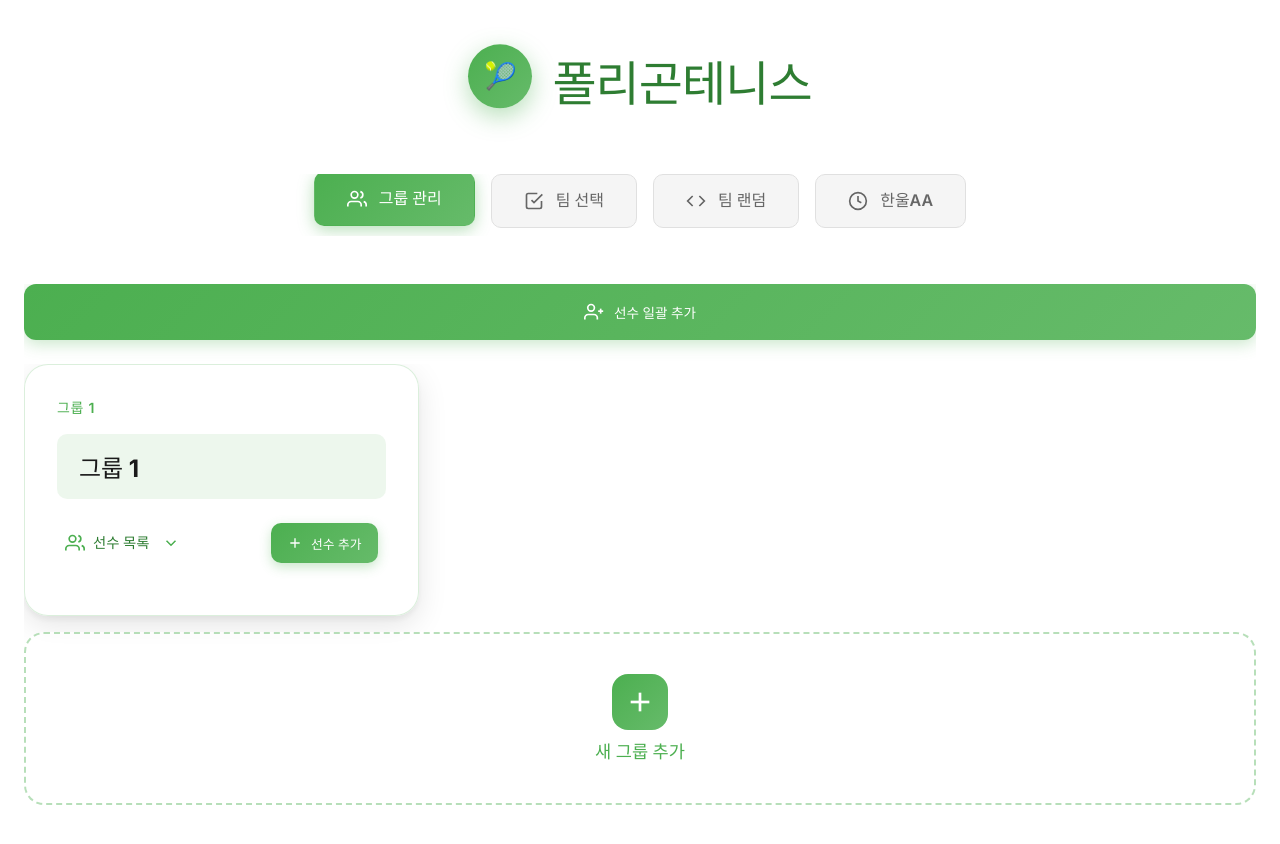
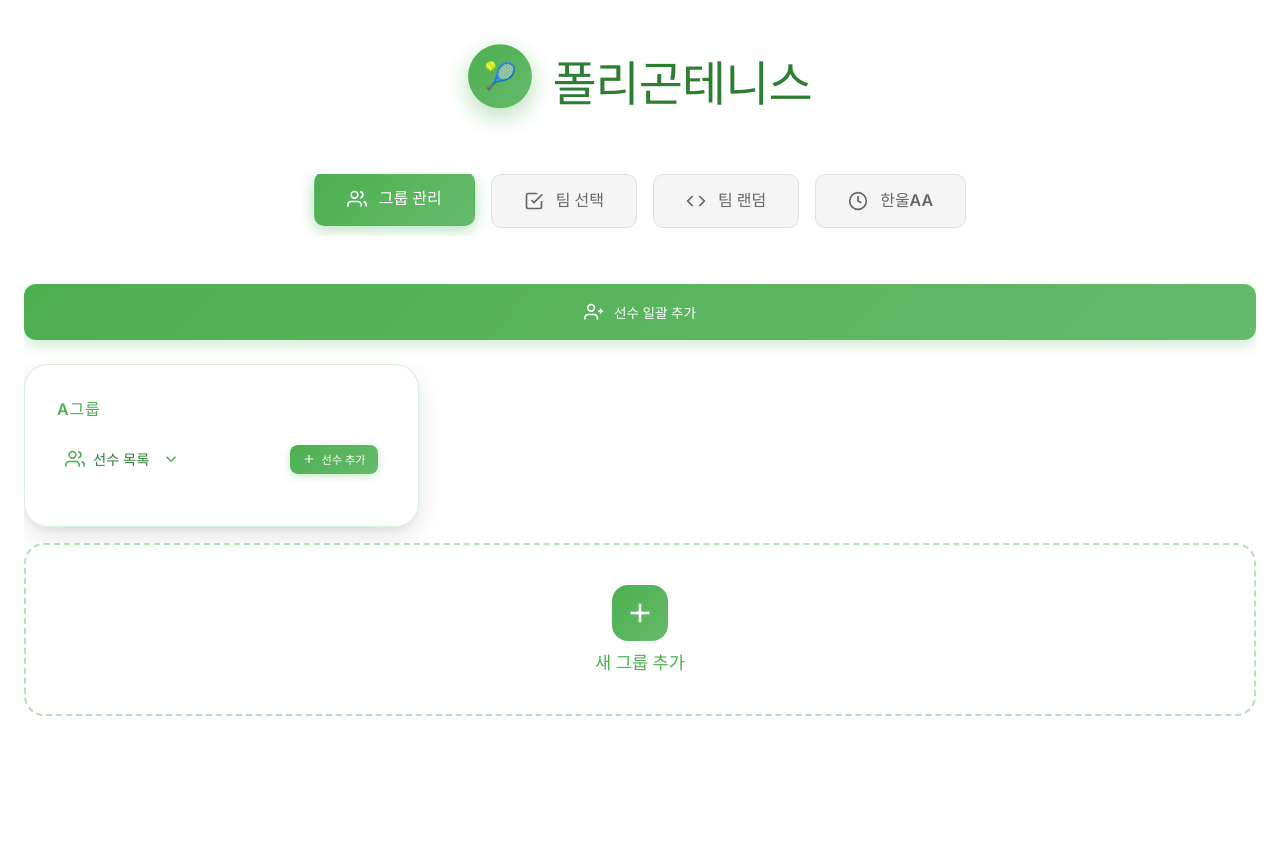
Before and after one commit to jojinhyeong/polygonTennis, a Vue app: page / in a window 1280 px wide. Shown: the top 844 px of the page. After the commit the page ends 800 px from the top, so only its background shows below. Built offline with nearby package versions, Linux system fonts and the light colour scheme.

Commit message:
그룹 A~Z 변경

```diff
--- a/src/App.vue
+++ b/src/App.vue
@@ -373,11 +373,66 @@
 
 const removeGroup = (groupId) => {
   if (groups.value.length > 1) {
+    // 그룹 삭제 전에 해당 그룹의 대진표 데이터도 삭제
+    removeGroupBracketData(groupId)
+
     groups.value = groups.value.filter(g => g.id !== groupId)
     // watch가 자동으로 저장하지만, 명시적으로도 저장 (비어있는 선수 제거는 하지 않음)
     saveGroupsToStorage(true)
   } else {
     alert('최소 1개의 그룹이 필요합니다.')
+  }
+}
+
+// 그룹 삭제 시 해당 그룹의 대진표 데이터를 로컬 스토리지에서 삭제
+const removeGroupBracketData = (groupId) => {
+  try {
+    // 팀 선택 탭 데이터 삭제
+    const bracketTabData = localStorage.getItem('polygonTennis_bracketTab')
+    if (bracketTabData) {
+      const state = JSON.parse(bracketTabData)
+      if (state.bracketsByGroup && state.bracketsByGroup[groupId]) {
+        delete state.bracketsByGroup[groupId]
+        // selectedViewGroupId가 삭제된 그룹이면 null로 설정
+        if (state.selectedViewGroupId === groupId) {
+          state.selectedViewGroupId = null
+        }
+        localStorage.setItem('polygonTennis_bracketTab', JSON.stringify(state))
+      }
+    }
+
+    // 팀 랜덤 탭 데이터 삭제
+    const randomBracketTabData = localStorage.getItem('polygonTennis_randomBracketTab')
+    if (randomBracketTabData) {
+      const state = JSON.parse(randomBracketTabData)
+      if (state.bracketsByGroup && state.bracketsByGroup[groupId]) {
+        delete state.bracketsByGroup[groupId]
+        // selectedViewGroupId가 삭제된 그룹이면 null로 설정
+        if (state.selectedViewGroupId === groupId) {
+          state.selectedViewGroupId = null
+        }
+        localStorage.setItem('polygonTennis_randomBracketTab', JSON.stringify(state))
+      }
+    }
+
+    // 한울AA 탭 데이터 삭제
+    const kdkTabData = localStorage.getItem('polygonTennis_kdkTab')
+    if (kdkTabData) {
+      const state = JSON.parse(kdkTabData)
+      if (state.kdkMatchesByGroup && state.kdkMatchesByGroup[groupId]) {
+        delete state.kdkMatchesByGroup[groupId]
+        // selectedViewGroupId가 삭제된 그룹이면 null로 설정
+        if (state.selectedViewGroupId === groupId) {
+          state.selectedViewGroupId = null
+        }
+        localStorage.setItem('polygonTennis_kdkTab', JSON.stringify(state))
+      }
+    }
+
+    // 한울AA 시드 데이터 삭제
+    localStorage.removeItem(`polygonTennis_kdkSeeds_${groupId}`)
+  } catch (error) {
+    console.error('그룹 대진표 데이터 삭제 실패:', error)
   }
 }
 
--- a/src/components/BracketTab.vue
+++ b/src/components/BracketTab.vue
@@ -26,7 +26,7 @@
               v-model="selectedGroupId"
               :options="groups"
               placeholder="그룹 선택"
-              :label-formatter="(group) => `${group.name} (${group.players.length}명)`"
+              :label-formatter="(group) => `${getGroupLabel(group.id)} (${group.players.length}명)`"
             />
           </div>
         </div>
@@ -279,7 +279,23 @@
 const getGroupName = (groupId) => {
   if (groupId === 'all') return '전체'
   const group = props.groups.find(g => g.id === groupId)
-  return group ? group.name : `그룹 ${groupId}`
+  return getGroupLabel(groupId)
+}
+
+// 그룹 ID를 알파벳 레이블로 변환 (1 -> A, 2 -> B, ... 26 -> Z)
+const getGroupLabel = (groupId) => {
+  if (groupId >= 1 && groupId <= 26) {
+    return String.fromCharCode(64 + groupId) + '그룹'
+  }
+  // 26개를 초과하면 AA, AB, ... 형식으로 표시
+  let label = ''
+  let num = groupId
+  while (num > 0) {
+    const remainder = (num - 1) % 26
+    label = String.fromCharCode(65 + remainder) + label
+    num = Math.floor((num - 1) / 26)
+  }
+  return label + '그룹'
 }
 
 const handleChampionWinner = ({ winner, winnerTeam }) => {
@@ -373,8 +389,7 @@
 }
 
 const selectedGroupName = computed(() => {
-  const group = props.groups.find(g => g.id === selectedGroupId.value)
-  return group ? group.name : ''
+  return getGroupLabel(selectedGroupId.value)
 })
 
 const availablePlayers = computed(() => {
@@ -417,7 +432,7 @@
   }
 
   if (group.players.filter(p => p.name && p.name.trim()).length < 4) {
-    alert(`${group.name}에는 최소 4명의 선수가 필요합니다.`)
+    alert(`${getGroupLabel(group.id)}에는 최소 4명의 선수가 필요합니다.`)
     return
   }
 
@@ -580,7 +595,7 @@
   const players = selectedPlayers.value.map(name => ({
     name,
     groupId: group.id,
-    groupName: group.name
+    groupName: getGroupLabel(group.id)
   }))
 
   // 기존 대진표를 유지하고 새 그룹만 추가
--- a/src/components/GroupManager.vue
+++ b/src/components/GroupManager.vue
@@ -8,7 +8,7 @@
           class="group-card"
         >
           <div class="card-header">
-            <div class="group-number">그룹 {{ group.id }}</div>
+            <div class="group-number">{{ getGroupLabel(group.id) }}</div>
             <button
               v-if="groups.length > 1"
               class="remove-group-btn"
@@ -20,16 +20,6 @@
                 <line x1="6" y1="6" x2="18" y2="18"></line>
               </svg>
             </button>
-          </div>
-
-          <div class="group-name-section">
-            <input
-              v-model="group.name"
-              class="group-name-input"
-              @blur="updateGroupName(group.id, group.name)"
-              @keyup.enter="$event.target.blur()"
-              placeholder="그룹 이름을 입력하세요"
-            />
           </div>
 
           <div class="players-section">
@@ -57,7 +47,7 @@
                 </svg>
               </div>
               <button class="add-player-btn" @click.stop="addPlayer(group.id)">
-                <svg width="16" height="16" viewBox="0 0 24 24" fill="none" stroke="currentColor" stroke-width="2">
+                <svg width="14" height="14" viewBox="0 0 24 24" fill="none" stroke="currentColor" stroke-width="2">
                   <line x1="12" y1="5" x2="12" y2="19"></line>
                   <line x1="5" y1="12" x2="19" y2="12"></line>
                 </svg>
@@ -146,6 +136,22 @@
   return expandedGroups.value.has(groupId)
 }
 
+// 그룹 ID를 알파벳 레이블로 변환 (1 -> A, 2 -> B, ... 26 -> Z)
+const getGroupLabel = (groupId) => {
+  if (groupId >= 1 && groupId <= 26) {
+    return String.fromCharCode(64 + groupId) + '그룹'
+  }
+  // 26개를 초과하면 AA, AB, ... 형식으로 표시
+  let label = ''
+  let num = groupId
+  while (num > 0) {
+    const remainder = (num - 1) % 26
+    label = String.fromCharCode(65 + remainder) + label
+    num = Math.floor((num - 1) / 26)
+  }
+  return label + '그룹'
+}
+
 const addPlayer = (groupId) => {
   const group = props.groups.find(g => g.id === groupId)
   if (group) {
@@ -178,9 +184,6 @@
   }
 }
 
-const updateGroupName = (groupId, name) => {
-  emit('update-group', groupId, { name })
-}
 </script>
 
 <style scoped>
@@ -243,7 +246,7 @@
 }
 
 .group-number {
-  font-size: 0.875rem;
+  font-size: 1rem;
   font-weight: 600;
   color: #4CAF50;
   text-transform: uppercase;
@@ -272,36 +275,6 @@
   transform: scale(1.1) rotate(90deg);
 }
 
-.group-name-section {
-  margin-bottom: 1rem;
-}
-
-.group-name-input {
-  width: 100%;
-  font-size: 1rem;
-  font-weight: 700;
-  border: 2px solid transparent;
-  outline: none;
-  color: #1a1a1a;
-  background: rgba(76, 175, 80, 0.1);
-  padding: 0.625rem 0.875rem;
-  border-radius: 10px;
-  transition: all 0.3s ease;
-  font-family: 'Inter', 'Noto Sans KR', sans-serif;
-  -webkit-appearance: none;
-  touch-action: manipulation;
-}
-
-.group-name-input:hover {
-  background: rgba(76, 175, 80, 0.15);
-  border-color: rgba(76, 175, 80, 0.3);
-}
-
-.group-name-input:focus {
-  background: white;
-  border-color: #4CAF50;
-  box-shadow: 0 0 0 4px rgba(76, 175, 80, 0.2);
-}
 
 .players-section {
   margin-top: 0.75rem;
@@ -354,11 +327,11 @@
 }
 
 .add-player-btn {
-  width: 100%;
-  padding: 0.625rem 1rem;
-  font-size: 0.8rem;
+  width: auto;
+  padding: 0.4rem 0.75rem;
+  font-size: 0.7rem;
   border: none;
-  border-radius: 10px;
+  border-radius: 8px;
   background: linear-gradient(135deg, #4CAF50 0%, #66BB6A 100%);
   color: white;
   cursor: pointer;
@@ -367,11 +340,12 @@
   display: flex;
   align-items: center;
   justify-content: center;
-  gap: 0.5rem;
-  box-shadow: 0 4px 12px rgba(76, 175, 80, 0.3);
+  gap: 0.35rem;
+  box-shadow: 0 2px 8px rgba(76, 175, 80, 0.3);
   touch-action: manipulation;
   -webkit-tap-highlight-color: transparent;
-  min-height: 40px;
+  min-height: auto;
+  white-space: nowrap;
 }
 
 .add-player-btn:hover {
@@ -589,10 +563,6 @@
     border-radius: 22px;
   }
 
-  .group-name-input {
-    font-size: 1.375rem;
-    padding: 1rem 1.25rem;
-  }
 
   .players-header {
     flex-direction: row;
@@ -626,10 +596,6 @@
     border-radius: 24px;
   }
 
-  .group-name-input {
-    font-size: 1.5rem;
-    padding: 1rem 1.25rem;
-  }
 
   .add-group-btn {
     padding: 2.5rem;
--- a/src/components/KDKTab.vue
+++ b/src/components/KDKTab.vue
@@ -25,7 +25,7 @@
             v-model="selectedGroupId"
             :options="groups"
             placeholder="그룹 선택"
-            :label-formatter="(group) => `${group.name} (${group.players.length}명)`"
+            :label-formatter="(group) => `${getGroupLabel(group.id)} (${group.players.length}명)`"
           />
         </div>
 
@@ -355,7 +355,23 @@
 
 const getGroupName = (groupId) => {
   const group = props.groups.find(g => g.id === groupId)
-  return group ? group.name : `그룹 ${groupId}`
+  return getGroupLabel(groupId)
+}
+
+// 그룹 ID를 알파벳 레이블로 변환 (1 -> A, 2 -> B, ... 26 -> Z)
+const getGroupLabel = (groupId) => {
+  if (groupId >= 1 && groupId <= 26) {
+    return String.fromCharCode(64 + groupId) + '그룹'
+  }
+  // 26개를 초과하면 AA, AB, ... 형식으로 표시
+  let label = ''
+  let num = groupId
+  while (num > 0) {
+    const remainder = (num - 1) % 26
+    label = String.fromCharCode(65 + remainder) + label
+    num = Math.floor((num - 1) / 26)
+  }
+  return label + '그룹'
 }
 
 // 선택된 그룹의 선수 목록 (시드 선택용)
--- a/src/components/RandomBracketTab.vue
+++ b/src/components/RandomBracketTab.vue
@@ -25,7 +25,7 @@
             v-model="selectedGroupId"
             :options="groups"
             placeholder="그룹 선택"
-            :label-formatter="(group) => `${group.name} (${group.players.length}명)`"
+            :label-formatter="(group) => `${getGroupLabel(group.id)} (${group.players.length}명)`"
           />
         </div>
         <button class="generate-random-btn" @click="generateRandomBracket" :disabled="!selectedGroupId">
@@ -141,7 +141,23 @@
 const getGroupName = (groupId) => {
   if (groupId === 'all') return '전체'
   const group = props.groups.find(g => g.id === groupId)
-  return group ? group.name : `그룹 ${groupId}`
+  return getGroupLabel(groupId)
+}
+
+// 그룹 ID를 알파벳 레이블로 변환 (1 -> A, 2 -> B, ... 26 -> Z)
+const getGroupLabel = (groupId) => {
+  if (groupId >= 1 && groupId <= 26) {
+    return String.fromCharCode(64 + groupId) + '그룹'
+  }
+  // 26개를 초과하면 AA, AB, ... 형식으로 표시
+  let label = ''
+  let num = groupId
+  while (num > 0) {
+    const remainder = (num - 1) % 26
+    label = String.fromCharCode(65 + remainder) + label
+    num = Math.floor((num - 1) / 26)
+  }
+  return label + '그룹'
 }
 
 const handleChampionWinner = ({ winner, winnerTeam }) => {
@@ -253,11 +269,11 @@
     .map(p => ({
       name: p.name,
       groupId: group.id,
-      groupName: group.name
+      groupName: getGroupLabel(group.id)
     }))
 
   if (players.length < 4) {
-    alert(`${group.name}에는 최소 4명의 선수가 필요합니다.`)
+    alert(`${getGroupLabel(group.id)}에는 최소 4명의 선수가 필요합니다.`)
     return
   }
 
```
